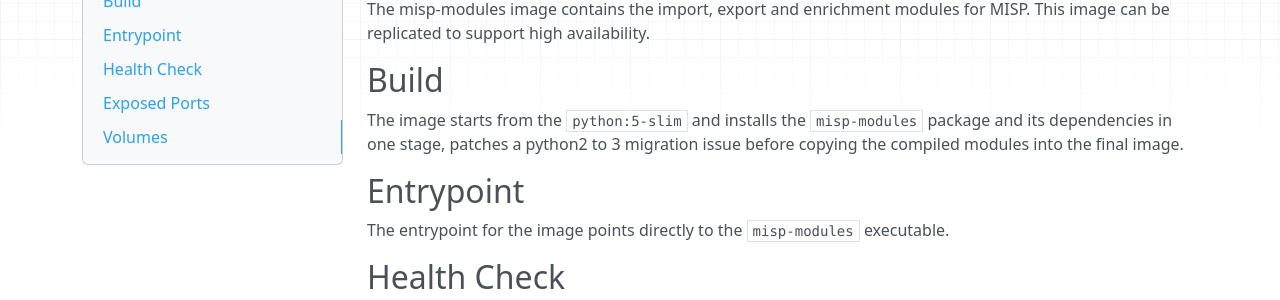
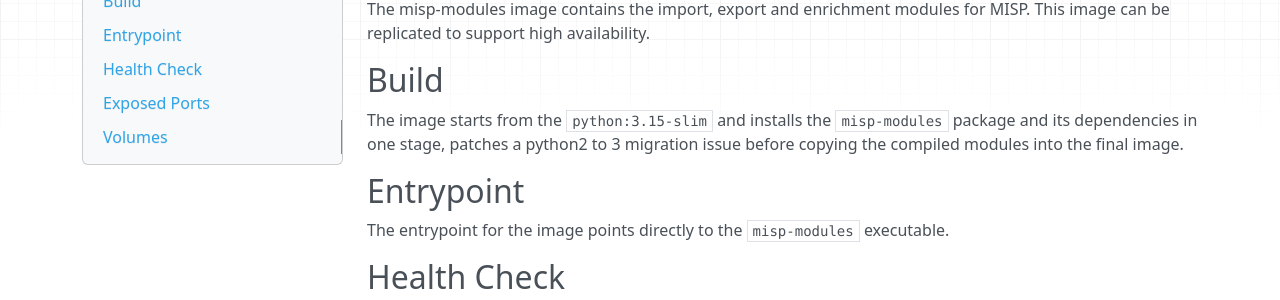
Before and after one commit to JiscCTI/misp-docker, an MkDocs documentation site: the page built from pages/dev/misp-modules.md, in a window 1280 px wide and 943 px high. Shown: the part 177-477 px from the top of the window. Built offline with MkDocs 1.6.1, drawn with Linux system fonts in a browser that asks for light colours; nearby versions of some CDN libraries.

Commit message:
docs: fix image tag typo

```diff
--- a/pages/dev/misp-modules.md
+++ b/pages/dev/misp-modules.md
@@ -12,7 +12,7 @@ be replicated to support high availability.
 
 ## Build
 
-The image starts from the `python:5-slim` and installs the `misp-modules` package and
+The image starts from the `python:3.15-slim` and installs the `misp-modules` package and
 its dependencies in one stage, patches a python2 to 3 migration issue before copying the compiled
 modules into the final image.
 
```
